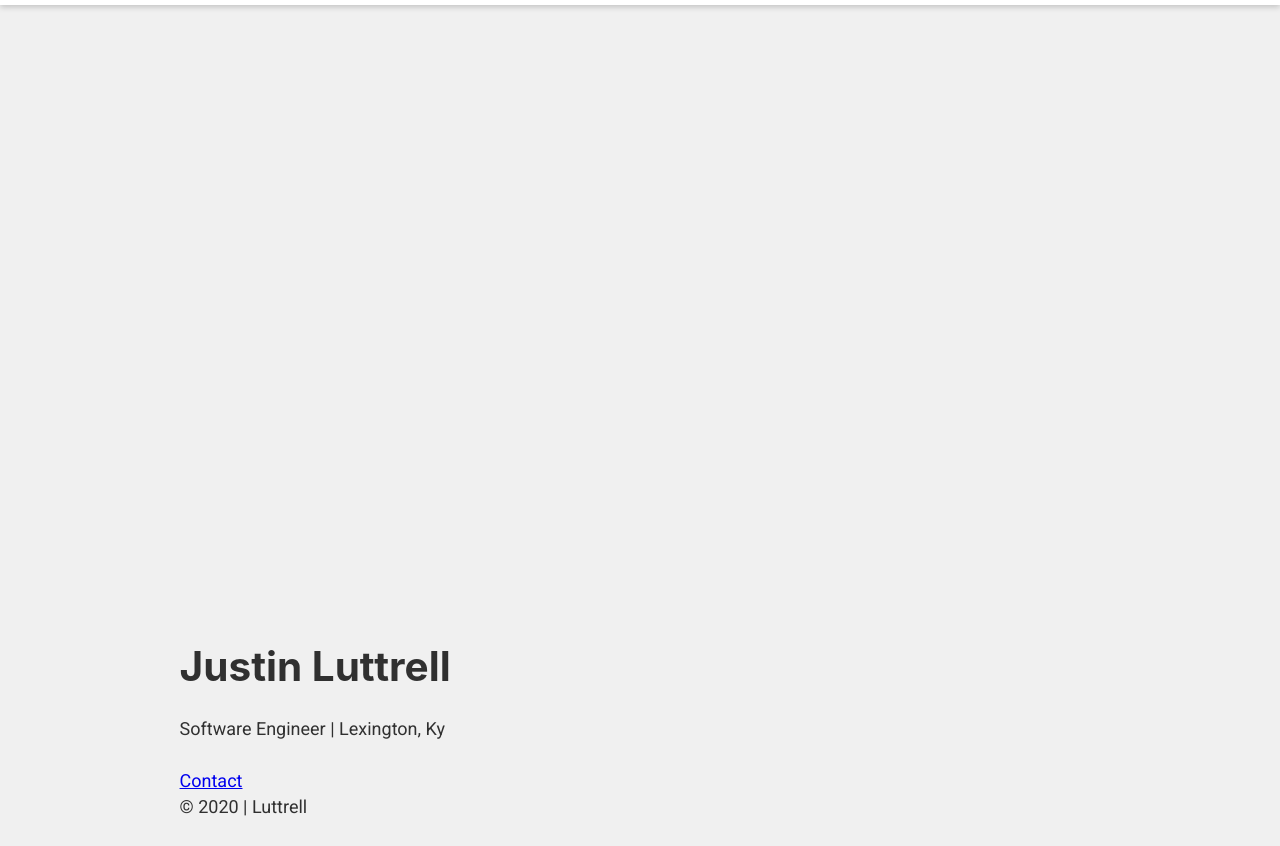
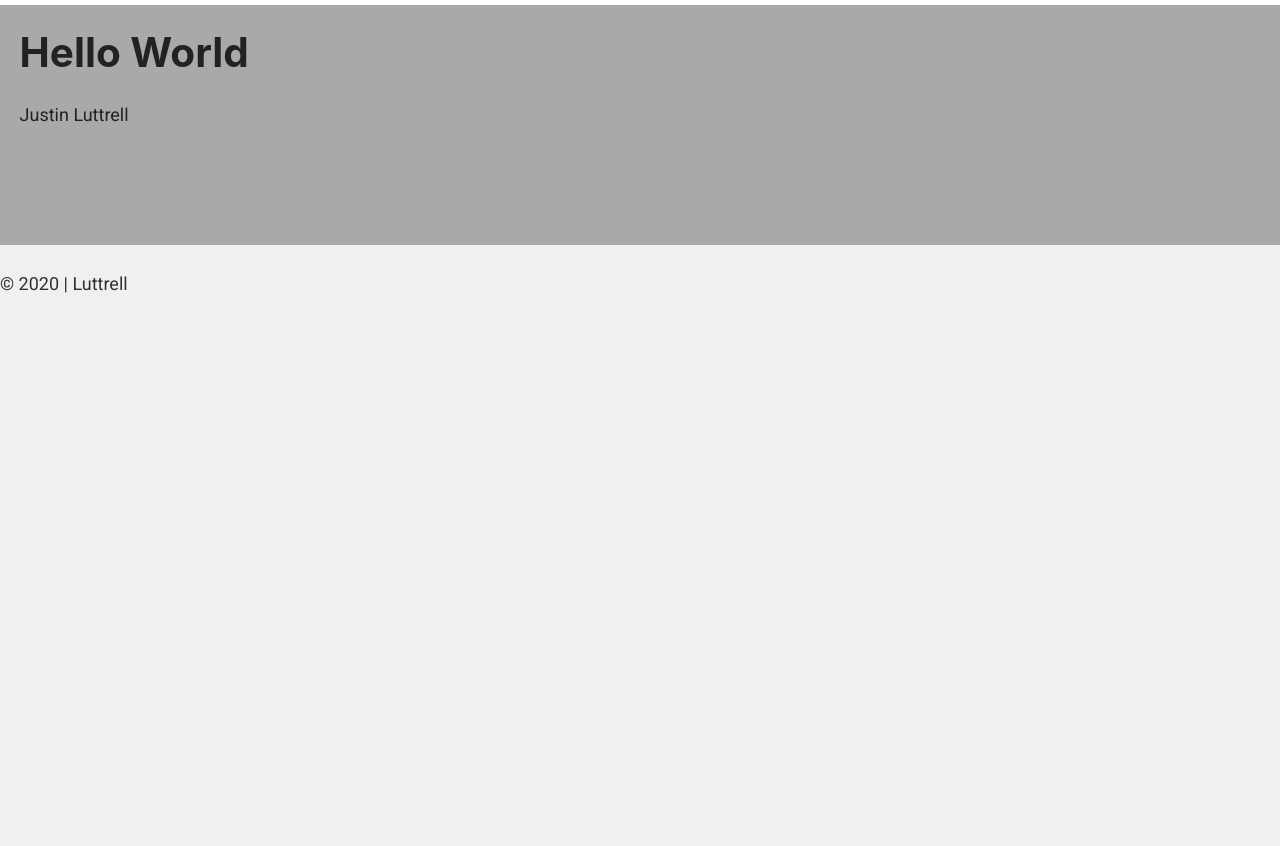
Before and after one commit to justin-luttrell/portfolio, a Gatsby site: page / in a window 1280 px wide. Shown: the part 61-907 px from the top of the page. After the commit the page ends 800 px from the top, so only its background shows below. Built offline with nearby package versions, Linux system fonts and the light colour scheme; Gatsby itself is replaced by a stand-in of ours.

Commit message:
Edit homepage

```diff
--- a/src/components/header.js
+++ b/src/components/header.js
@@ -1,20 +1,34 @@
-import { Link } from "gatsby"
-import PropTypes from "prop-types"
+// import { Link } from "gatsby"
 import React from "react"
-import Nav from './nav.js'
 import styled from "@emotion/styled"
-import { css } from "@emotion/core"
+import { useStaticQuery, graphql } from "gatsby"
+// import { css } from "@emotion/core"
 
 const HeaderWrapper = styled.header`
-  // background: white;
+  background: darkgray;
   margin-bottom: 1.45rem;
-  min-height: 85vh;
+  min-height: 30vh;
+  padding: 1.45rem 1.0875rem 1.45rem;
 `
 
-const Header = ({ siteTitle }) => (
-  <HeaderWrapper>
-    <Nav/>
-  </HeaderWrapper>
-)
+const Header = ({ siteTitle }) => {
+
+  const data = useStaticQuery(graphql`
+    query SiteTitleQuery {
+      site {
+        siteMetadata {
+          title
+        }
+      }
+    }
+  `)
+
+  return(
+    <HeaderWrapper>
+      <h1>Hello World</h1>
+      {data.site.siteMetadata.title}
+    </HeaderWrapper>
+  )
+}
 
 export default Header
--- a/src/components/layout.js
+++ b/src/components/layout.js
@@ -7,31 +7,32 @@
 
 import React from "react"
 import PropTypes from "prop-types"
-import { useStaticQuery, graphql } from "gatsby"
+import Nav from './nav';
+// import { useStaticQuery, graphql } from "gatsby"
 
-import Header from "./header"
+// import Header from "./header"
 import "./layout.css"
 
 const Layout = ({ children }) => {
-  const data = useStaticQuery(graphql`
-    query SiteTitleQuery {
-      site {
-        siteMetadata {
-          title
-        }
-      }
-    }
-  `)
+  // const data = useStaticQuery(graphql`
+  //   query SiteTitleQuery {
+  //     site {
+  //       siteMetadata {
+  //         title
+  //       }
+  //     }
+  //   }
+  // `)
 
   return (
     <>
       {/* <Header siteTitle="" /> */}
-      <Header siteTitle={data.site.siteMetadata.title} />
+      <Nav/>
       <div
         style={{
-          margin: `0 auto`,
-          maxWidth: 960,
-          padding: `0 1.0875rem 1.45rem`,
+          // margin: `0 auto`,
+          // maxWidth: 960,
+          // padding: `0 1.0875rem 1.45rem`,
         }}
       >
         <main>{children}</main>
--- a/src/components/nav.js
+++ b/src/components/nav.js
@@ -37,8 +37,8 @@ class Nav extends React.Component {
 export default Nav;
 
 const NavWrapper = styled.nav`
-    position: absolute;
-    top: 0;
+    // position: absolute;
+    // top: 0;
     z-index: 1000;
     width: 100%;
     padding: 1vh 2vw;
--- a/src/pages/index.js
+++ b/src/pages/index.js
@@ -4,16 +4,19 @@ import { Link } from "gatsby"
 import Layout from "../components/layout"
 import Image from "../components/image"
 import SEO from "../components/seo"
+import Header from "../components/header"
 
 const IndexPage = () => (
   <Layout>
     <SEO title="Home" />
-    <h1>Justin Luttrell</h1>
-    <p>Software Engineer | Lexington, Ky</p>
+    {/* <Header siteTitle={data.site.siteMetadata.title} /> */}
+    <Header/>
+    {/* <h1>Justin Luttrell</h1> */}
+    {/* <p>Software Engineer | Lexington, Ky</p> */}
     {/* <div style={{ maxWidth: `300px`, marginBottom: `1.45rem` }}>
       <Image />
     </div> */}
-    <Link to="/contact/">Contact</Link>
+    {/* <Link to="/contact/">Contact</Link> */}
   </Layout>
 )
 
```
